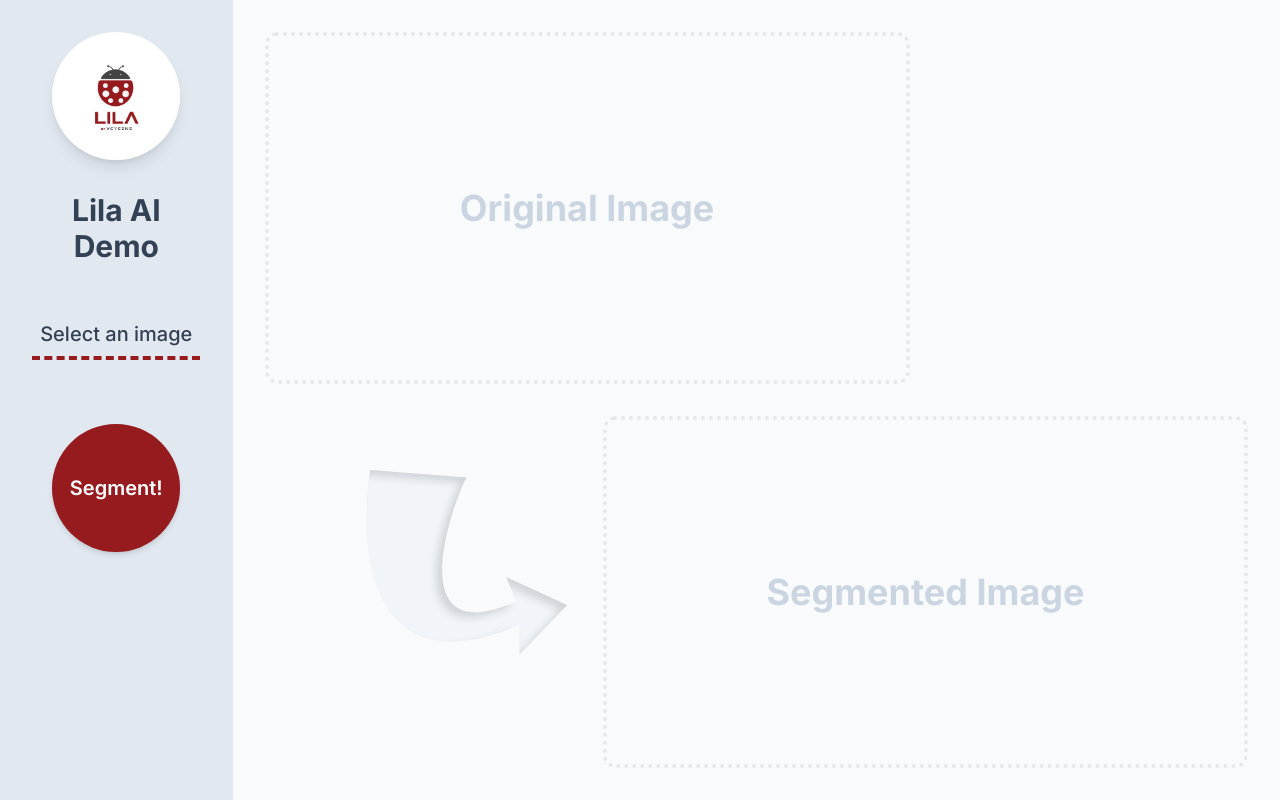
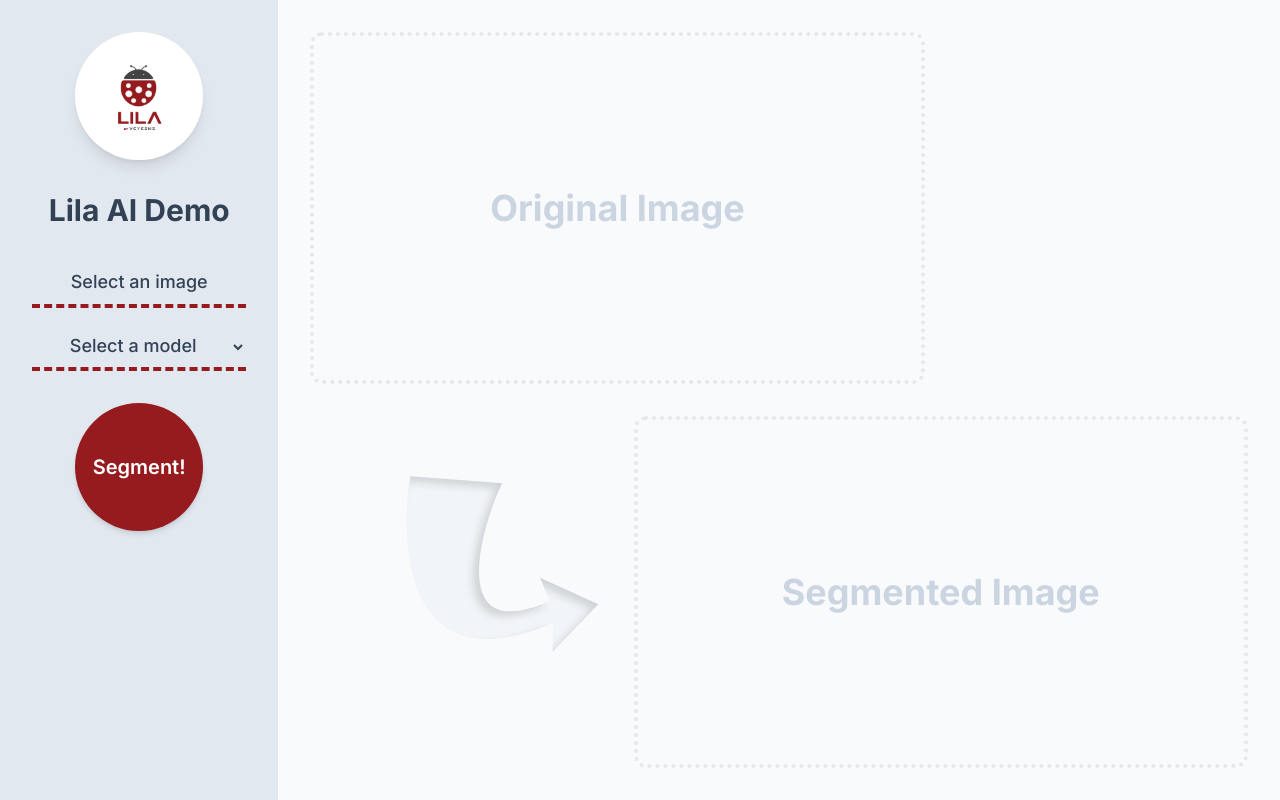
Before and after one commit to bryanyanay/ai-demo-mobile-first, a Next.js app: page / in a window 1280 px wide. Built offline with nearby package versions, Linux system fonts and the light colour scheme.

Commit message:
Add segformer code

```diff
--- a/src/app/page.js
+++ b/src/app/page.js
@@ -8,7 +8,8 @@ function ImageUpload({ className, setImg, img, setImgURL, setSegState, setResult
   const handleFormSubmit = async (e) => {
     e.preventDefault();
     if (img == null) {
-      return; // maybe add a notice to select an image in the future
+      alert("Please select an image first!")
+      return;
     }
     setSegState(1); // loading state
 
@@ -39,7 +40,8 @@ function ImageUpload({ className, setImg, img, setImgURL, setSegState, setResult
   }
 
   return (
-    <form className={`w-full items-center flex lg:flex-col lg:gap-8 justify-evenly gap-4 ${className}`} onSubmit={handleFormSubmit} method="POST" encType="multipart/form-data" action="http://localhost:8000/segment">
+    <form className={`w-full items-center flex flex-col lg:gap-8 justify-evenly gap-4 ${className}`} onSubmit={handleFormSubmit} method="POST" encType="multipart/form-data" action="http://localhost:8000/segment">
+      <div className="flex justify-evenly w-full gap-4 lg:flex-col">
         <input
           type="file"
           id="image-upload"
@@ -53,11 +55,22 @@ function ImageUpload({ className, setImg, img, setImgURL, setSegState, setResult
             }
           }}
         />
-      <label className="border-mauve border-b-4 p-2 lg:mt-4 border-dashed text-slate-700 font-medium text-xl text-center
-                        transition-transform duration-300 hover:-translate-y-1
-                        hover:cursor-pointer" htmlFor="image-upload">{img ? img.name : "Select an image"}</label>
+        <label className="border-mauve border-b-4 p-2 border-dashed text-slate-700 font-medium text-lg text-center
+                          transition-transform duration-300 hover:-translate-y-1 hover:cursor-pointer"
+              htmlFor="image-upload">{img ? img.name : "Select an image"}</label>
+
+        <select id="model-select" name="model" required style={{textAlignLast: "center"}}
+          className="border-mauve border-b-4 p-2 border-dashed
+                     text-slate-700 font-medium text-lg p-2.5 bg-slate-200
+                     transition-transform duration-300 hover:-translate-y-1 hover:cursor-pointer">
+          <option value="" selected>Select a model</option>
+          <option value="pspnet">PSPNet</option>
+          <option value="segformer">Segformer</option>
+        </select>
+      </div>
+
       <button
-        className="pl-4 pr-4 h-16 lg:w-32 lg:h-32 lg:mt-8 rounded-full bg-mauve
+        className="pl-4 pr-4 h-16 mt-4 lg:w-32 lg:h-32 lg:mt-0 rounded-full bg-mauve
                    text-white font-semibold text-xl
                    transition duration-200 shadow-md transform hover:scale-110"
         type="submit"
@@ -169,7 +182,7 @@ export default function Home() {
 
   return (
     <div className="h-screen w-screen flex flex-col lg:flex-row">
-      <ControlBar className="lg:w-1/5" setImg={setImg} setImgURL={setImgURL} img={img} setSegState={setSegState} setResultURL={setResultURL} />
+      <ControlBar className="lg:w-1/4" setImg={setImg} setImgURL={setImgURL} img={img} setSegState={setSegState} setResultURL={setResultURL} />
       <MainDisplay img={img} imgURL={imgURL} segState={segState} resultURL={resultURL} className="flex-grow" />
     </div>
   );
```
Lines whose indentation alone changed are shown as unchanged.
